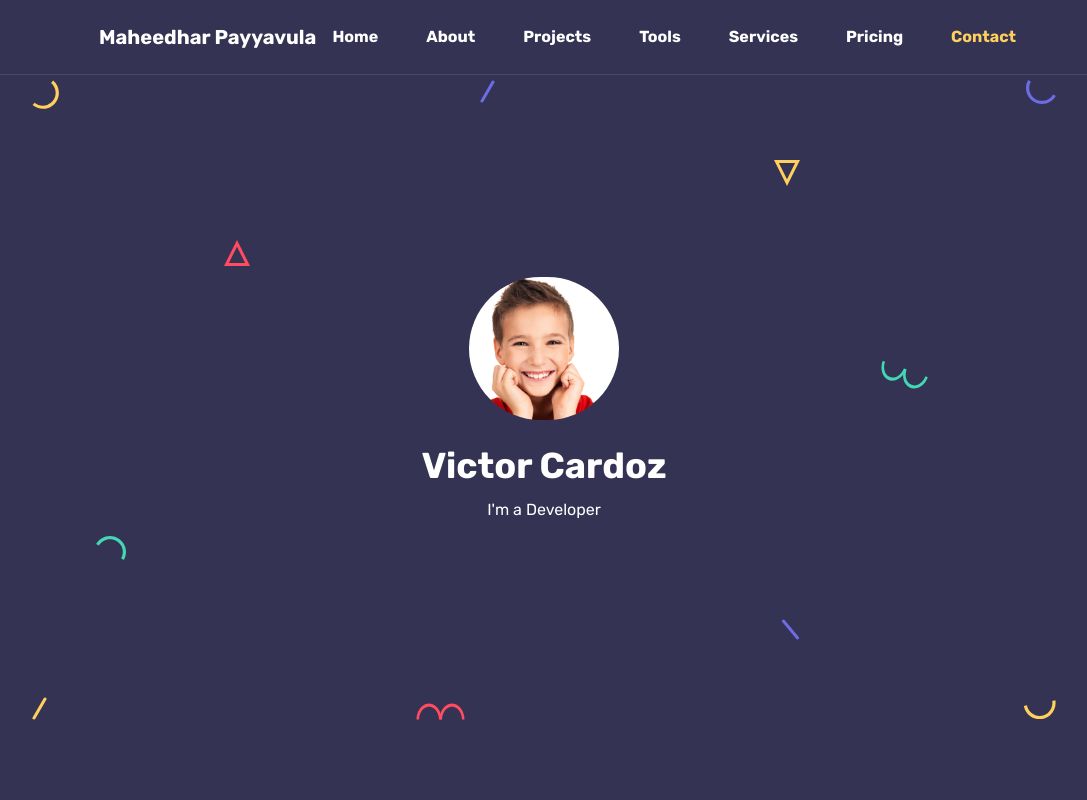
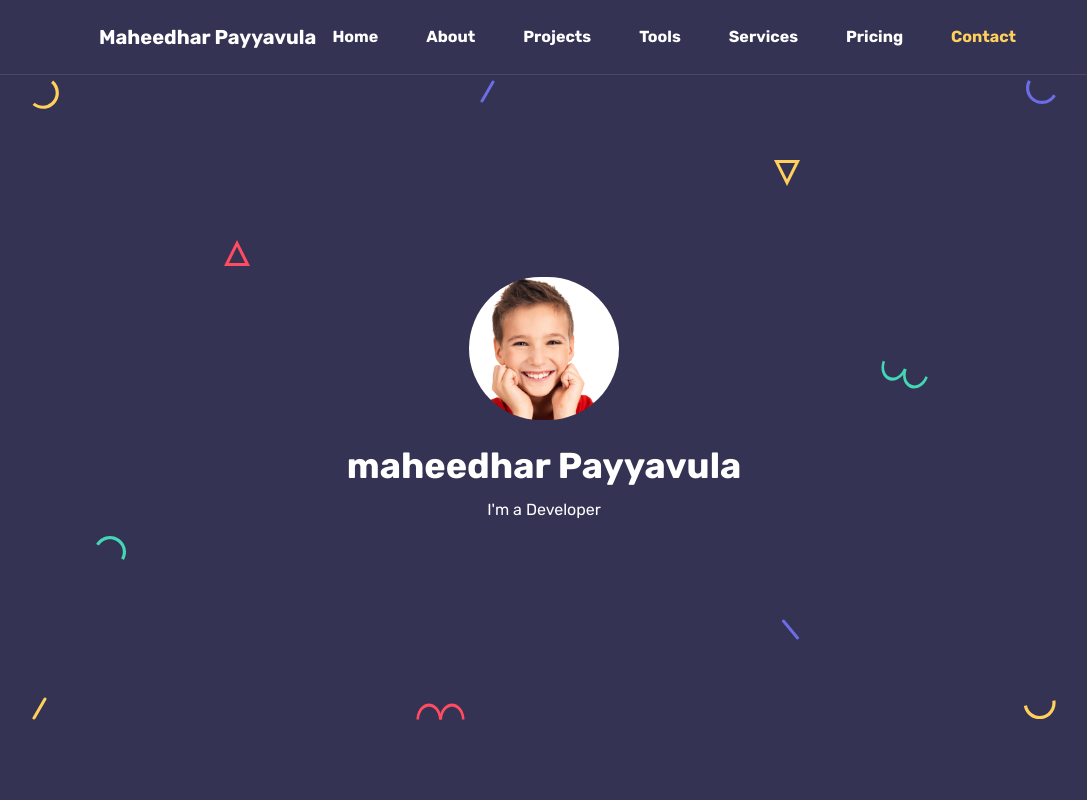
Before and after one commit to MaheedharPayyavula/144, a plain HTML site: page index.html in a window 1280 px wide. Shown: the top 800 px of the page, without its empty margins (96-1183 px from the left). Drawn offline with Linux system fonts and the light colour scheme.

Commit message:
Add files via upload

```diff
--- a/index.html
+++ b/index.html
@@ -3,7 +3,7 @@
 <html>
   <head>
 
-	<title>Victor Cardoz</title>
+	<title>Maheedhar Payyavula</title>
 	<meta name="viewport" content="width=device-width, initial-scale=1, maximum-scale=1">
 
 	<!-- STYLESHEETS -->
@@ -125,7 +125,7 @@
 				<img src="me.png" style="width: 150px;border-radius: 100px" class="mb-4">
 
 				<!-- info -->
-				<h1 class="mb-2 mt-0">Victor Cardoz</h1>
+				<h1 class="mb-2 mt-0">maheedhar Payyavula</h1>
 				<span>I'm a <span class="text-rotating morphext"><span class="animated bounceIn">Developer</span></span></span>
 			</div>
 
```
